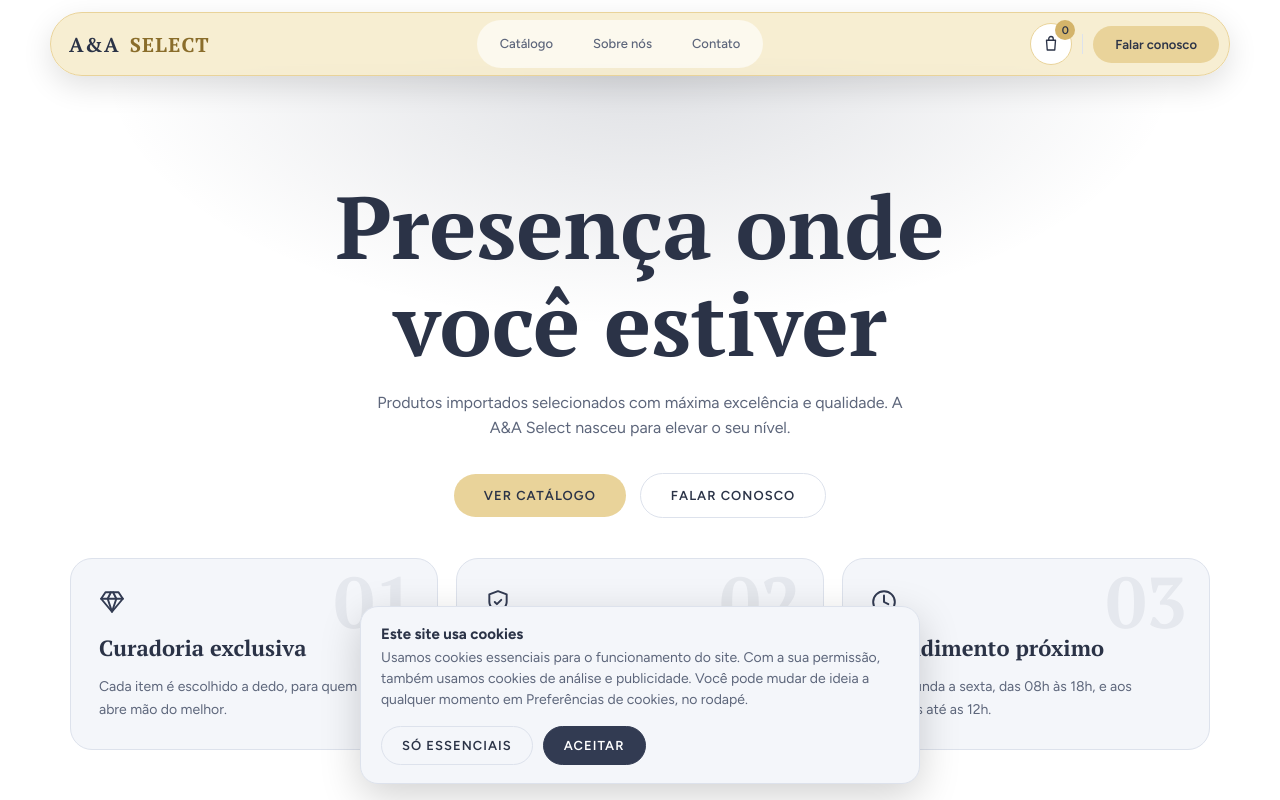
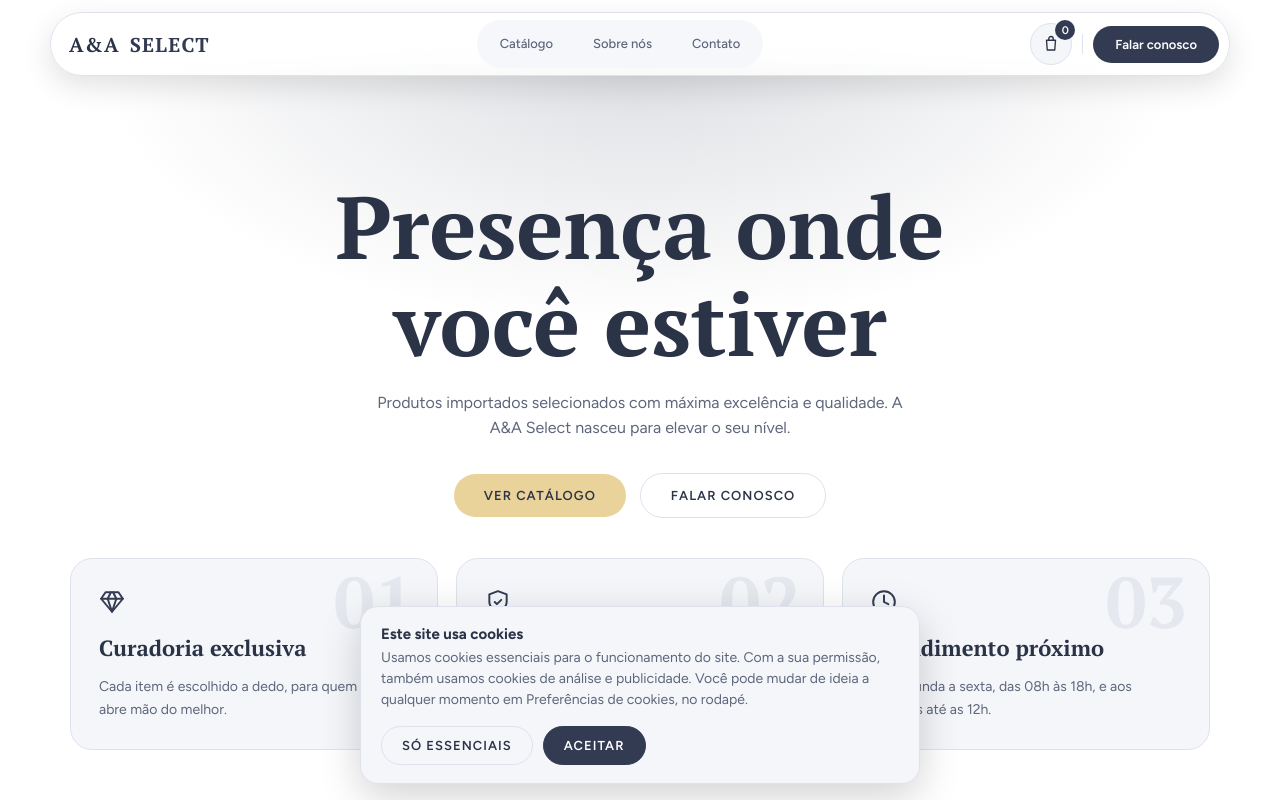
Before and after one commit to eerodss/aa-select-site, a plain HTML site: page index.html in a window 1280 px wide. Shown: the top 800 px of the page. Drawn offline with nearby package versions, Linux system fonts and the light colour scheme; no server answers.

Commit message:
Revert "Header em creme dourado com detalhes dourados"
This reverts commit 3cd257d818c56c55022acf618828f8daff050444.

```diff
--- a/index.html
+++ b/index.html
@@ -15,7 +15,7 @@
       href="https://fonts.googleapis.com/css2?family=Figtree:wght@400;500;600;700&family=PT+Serif:wght@400;700&display=swap"
       rel="stylesheet"
     />
-    <link rel="stylesheet" href="style.css?v=12" />
+    <link rel="stylesheet" href="style.css?v=11" />
   </head>
 
   <body>
--- a/style.css
+++ b/style.css
@@ -17,7 +17,6 @@
   --gold-dark: #d4b46a;
   --gold-text: #8a6d2b;
   --on-gold: #2b3347;
-  --gold-soft: #f6eccb;
   box-sizing: border-box;
   padding-top: env(safe-area-inset-top, 0px);
   padding-bottom: env(safe-area-inset-bottom, 0px);
@@ -36,7 +35,6 @@
     --on-accent: #141925;
     --gold-text: #e9d39a;
     --on-gold: #141925;
-    --gold-soft: #2a2619;
   }
 }
 
@@ -51,7 +49,6 @@
   --on-accent: #141925;
   --gold-text: #e9d39a;
   --on-gold: #141925;
-  --gold-soft: #2a2619;
 }
 
 /* Base */
@@ -118,8 +115,8 @@ header {
   justify-content: space-between;
   gap: 16px;
   border-radius: 999px;
-  border: 1px solid var(--gold);
-  background: color-mix(in srgb, var(--gold-soft) 85%, transparent);
+  border: 1px solid var(--line);
+  background: color-mix(in srgb, var(--bg) 72%, transparent);
   backdrop-filter: blur(14px) saturate(140%);
   -webkit-backdrop-filter: blur(14px) saturate(140%);
   box-shadow: 0 10px 30px rgba(0, 0, 0, .12);
@@ -135,7 +132,7 @@ header {
 }
 
 .logo b {
-  color: var(--gold-text);
+  color: var(--accent);
 }
 
 /* Links do meio, dentro de uma pílula */
@@ -144,7 +141,7 @@ header {
   gap: 4px;
   padding: 5px;
   border-radius: 999px;
-  background: color-mix(in srgb, var(--bg) 60%, transparent);
+  background: color-mix(in srgb, var(--surface) 85%, transparent);
   font-size: 13px;
   font-weight: 500;
 }
@@ -158,7 +155,7 @@ header {
 
 .pills a:hover {
   color: var(--text);
-  background: color-mix(in srgb, var(--gold) 55%, transparent);
+  background: color-mix(in srgb, var(--accent) 12%, transparent);
 }
 
 .bar-right {
@@ -176,15 +173,15 @@ header {
 .pill-cta {
   padding: 11px 22px;
   border-radius: 999px;
-  background: var(--gold);
-  color: var(--on-gold);
+  background: var(--accent);
+  color: var(--on-accent);
   font: 600 13px Figtree, system-ui, sans-serif;
   white-space: nowrap;
   transition: background .2s;
 }
 
 .pill-cta:hover {
-  background: var(--gold-dark);
+  background: var(--accent-dark);
 }
 
 .cartbtn {
@@ -193,8 +190,8 @@ header {
   height: 42px;
   display: grid;
   place-items: center;
-  background: var(--bg);
-  border: 1px solid var(--gold);
+  background: var(--surface);
+  border: 1px solid var(--line);
   color: var(--text);
   border-radius: 50%;
   cursor: pointer;
@@ -202,7 +199,7 @@ header {
 }
 
 .cartbtn:hover {
-  border-color: var(--gold-dark);
+  border-color: var(--accent);
 }
 
 .cartbtn i {
@@ -210,8 +207,8 @@ header {
   top: -4px;
   right: -4px;
   font-style: normal;
-  background: var(--gold-dark);
-  color: var(--on-gold);
+  background: var(--accent);
+  color: var(--on-accent);
   border-radius: 99px;
   min-width: 20px;
   height: 20px;
```
